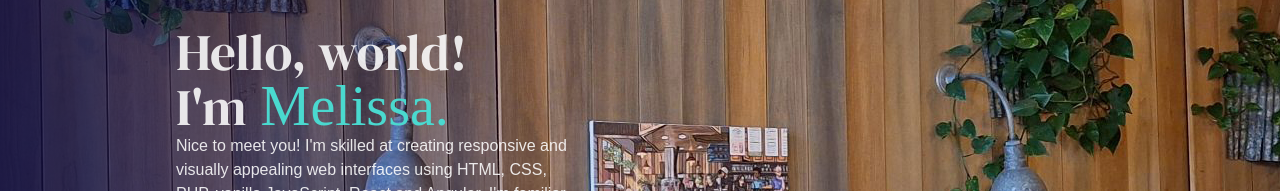
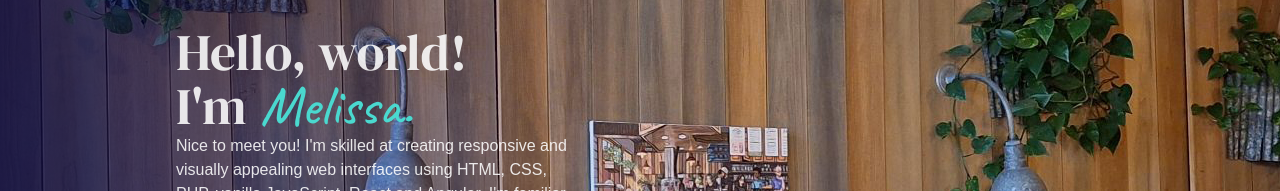
Before and after one commit to MMisionNYC/mmision, a React (Vite) app: page /about in a window 1280 px wide. Shown: the part 168-359 px from the top of the page. Built offline with nearby package versions, Linux system fonts and the light colour scheme.

Commit message:
font change

```diff
--- a/src/pages/About.module.css
+++ b/src/pages/About.module.css
@@ -106,8 +106,8 @@ display: flex
 	}
 	.aboutPageh1Color {
 		color: #4ad9cf !important;
-  		font-family: "Passions Conflict", cursive;
-        font-size: 3.5rem;
+  		font-family: "Caveat", cursive;
+		font-size: 3.5rem;
 		font-weight: 500;
 		}
 	.aboutContainer h2 {
```
